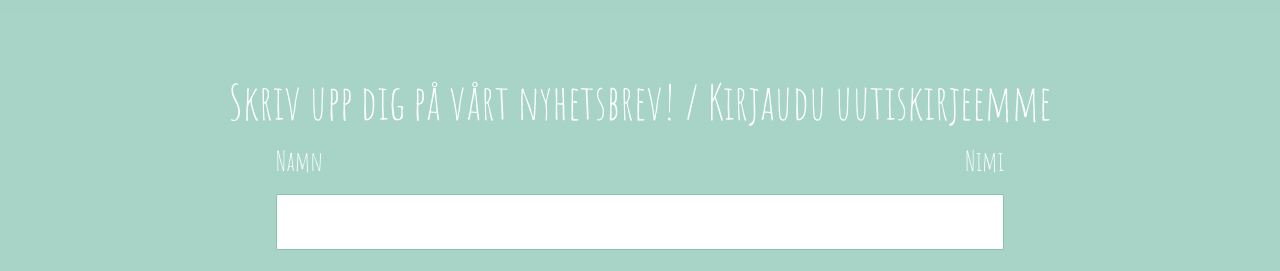
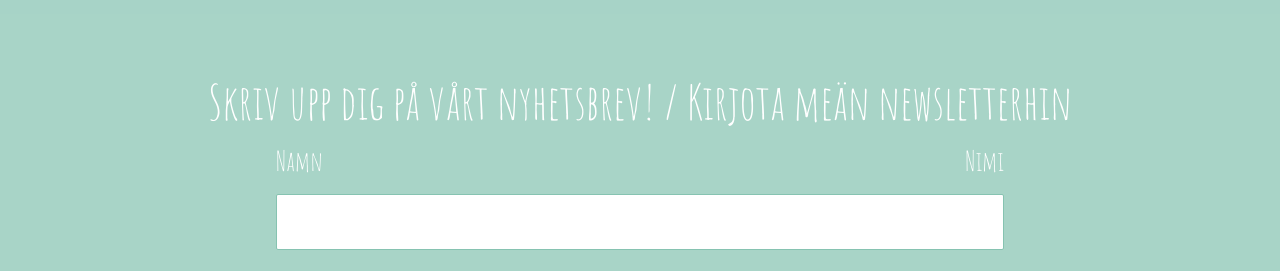
Before and after one commit to kulturlava/kulturlava.github.io, a Jekyll site: the page built from index.md, in a window 1280 px wide. Shown: the part 886-1157 px from the top of the page. Built offline with Jekyll 4.4.1, drawn with Linux system fonts in a browser that asks for light colours; some web fonts are replaced.

Commit message:
Add correct takeover.signup string to fit

```diff
--- a/_data/strings/fit.yaml
+++ b/_data/strings/fit.yaml
@@ -175,4 +175,4 @@ form:
 credits:
 takeover:
     more: Jutella
-    signup: Kirjaudu uutiskirjeemme
+    signup: Kirjota meän newsletterhin
```
